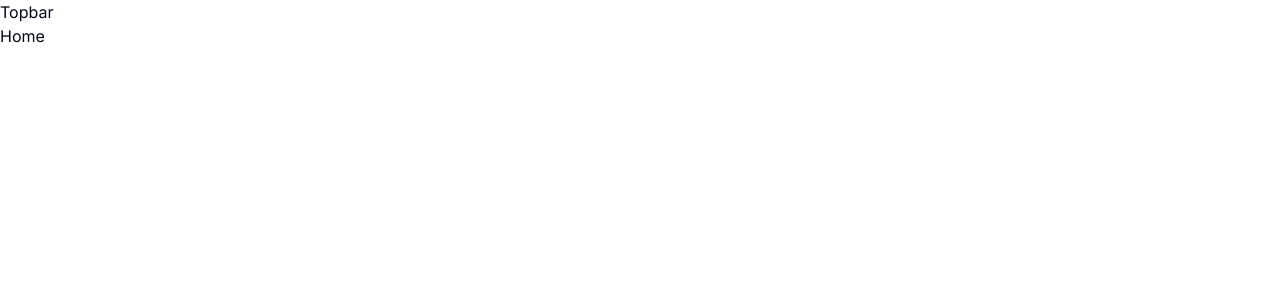
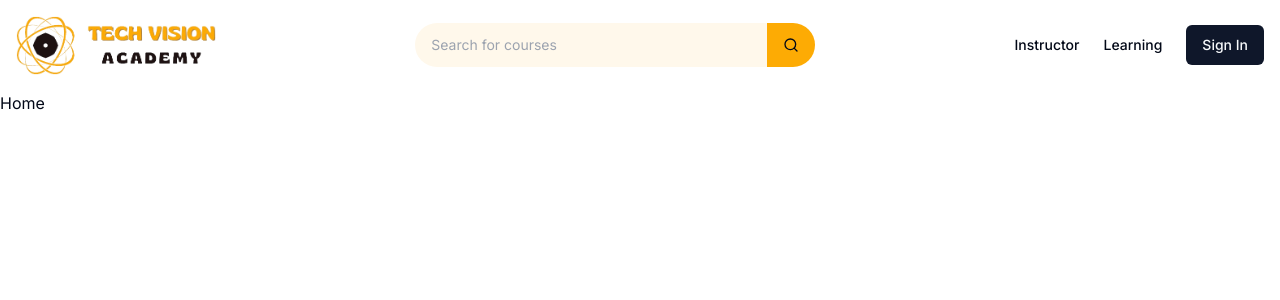
Before and after one commit to nase01/nextjs-tecvision, a Next.js app: page / in a window 1280 px wide. Shown: the top 300 px of the page. Built offline with nearby package versions, Linux system fonts and the light colour scheme; no server answers.

Commit message:
Fix Topbar

```diff
--- a/app/(home)/page.tsx
+++ b/app/(home)/page.tsx
@@ -1,3 +1,5 @@
+import { UserButton } from "@clerk/nextjs";
+
 export default function Home() {
   return (
     <div>Home</div>
--- a/components/layout/Topbar.tsx
+++ b/components/layout/Topbar.tsx
@@ -1,6 +1,59 @@
+"use client";
+
+import { UserButton, useAuth } from "@clerk/nextjs";
+import { Search } from "lucide-react"
+import Image from "next/image"
+import Link from "next/link"
+
+import { Button } from "@/components/ui/button";
+
 const Topbar = () => {
+  const { isSignedIn } = useAuth();
+
+  const topRoutes = [
+    { label: "Instructor", path: "/instructor/courses" },
+    { label: "Learning", path: "/learning" },
+  ];
+
   return (
-    <div>Topbar</div>
+    <div className="flex justify-between items-center p-4">
+      <Link href="/">
+        <Image src="/logo.png" alt="logo" height={100} width={200} />
+      </Link>
+
+      <div className="max-md:hidden md:w-[400px] md:rounded-full flex">
+        <input
+          className="flex-grow bg-[#fff8EB] rounded-l-full border-none outline-none text-sm pl-4 py-3"
+          placeholder="Search for courses"
+        />
+        <button
+          className="bg-[#FDAB04] rounded-r-full border-none outline-none cursor-pointer px-4 py-3 hover:bg-[#FDAB04]/80"
+        >
+          <Search className="h-4 w-4" />
+        </button>
+      </div>
+
+      <div className="flex gap-6 items-center">
+        <div className="max-sm:hidden flex gap-6">
+          {topRoutes.map((route) => (
+            <Link
+              href={route.path}
+              key={route.path}
+              className="text-sm font-medium hover:text-[#FDAB04]"
+            >
+              {route.label}
+            </Link>
+          ))}
+        </div>
+        {isSignedIn ? (
+          <UserButton afterSignOutUrl="/sign-in" />
+        ) : (
+          <Link href="/sign-in">
+            <Button>Sign In</Button>
+          </Link>
+        )}
+      </div>
+    </div>
   )
 }
 
--- /dev/null
+++ b/components/ui/button.tsx
@@ -0,0 +1,56 @@
+import * as React from "react"
+import { Slot } from "@radix-ui/react-slot"
+import { cva, type VariantProps } from "class-variance-authority"
+
+import { cn } from "@/lib/utils"
+
+const buttonVariants = cva(
+  "inline-flex items-center justify-center whitespace-nowrap rounded-md text-sm font-medium ring-offset-background transition-colors focus-visible:outline-none focus-visible:ring-2 focus-visible:ring-ring focus-visible:ring-offset-2 disabled:pointer-events-none disabled:opacity-50",
+  {
+    variants: {
+      variant: {
+        default: "bg-primary text-primary-foreground hover:bg-primary/90",
+        destructive:
+          "bg-destructive text-destructive-foreground hover:bg-destructive/90",
+        outline:
+          "border border-input bg-background hover:bg-accent hover:text-accent-foreground",
+        secondary:
+          "bg-secondary text-secondary-foreground hover:bg-secondary/80",
+        ghost: "hover:bg-accent hover:text-accent-foreground",
+        link: "text-primary underline-offset-4 hover:underline",
+      },
+      size: {
+        default: "h-10 px-4 py-2",
+        sm: "h-9 rounded-md px-3",
+        lg: "h-11 rounded-md px-8",
+        icon: "h-10 w-10",
+      },
+    },
+    defaultVariants: {
+      variant: "default",
+      size: "default",
+    },
+  }
+)
+
+export interface ButtonProps
+  extends React.ButtonHTMLAttributes<HTMLButtonElement>,
+    VariantProps<typeof buttonVariants> {
+  asChild?: boolean
+}
+
+const Button = React.forwardRef<HTMLButtonElement, ButtonProps>(
+  ({ className, variant, size, asChild = false, ...props }, ref) => {
+    const Comp = asChild ? Slot : "button"
+    return (
+      <Comp
+        className={cn(buttonVariants({ variant, size, className }))}
+        ref={ref}
+        {...props}
+      />
+    )
+  }
+)
+Button.displayName = "Button"
+
+export { Button, buttonVariants }
--- a/package.json
+++ b/package.json
@@ -10,6 +10,7 @@
   },
   "dependencies": {
     "@clerk/nextjs": "^5.1.6",
+    "@radix-ui/react-slot": "^1.1.0",
     "class-variance-authority": "^0.7.0",
     "clsx": "^2.1.1",
     "lucide-react": "^0.396.0",
```
Also changed, not shown: 1 other file (tests, documents, lock files or other folders).
